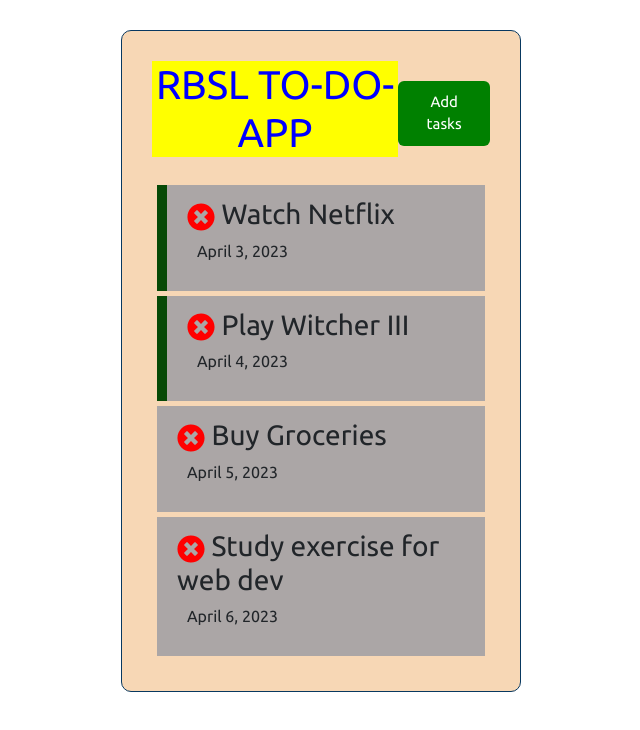
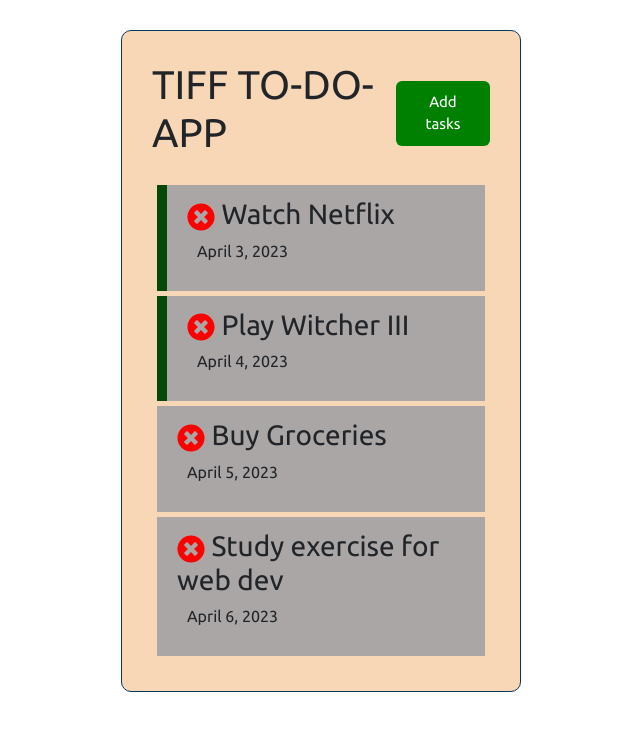
Before and after one commit to TayloPortfolioWebsites/reactExercise2, a React (Create React App) app in the folder reactapp1/: page / in a window 1280 px wide. Shown: the top 730 px of the page, without its empty margins (319-959 px from the left). Built offline with nearby package versions, Linux system fonts and the light colour scheme.

Commit message:
run npm run build

```diff
--- a/reactapp1/package.json
+++ b/reactapp1/package.json
@@ -6,6 +6,7 @@
     "@testing-library/jest-dom": "^5.16.5",
     "@testing-library/react": "^13.4.0",
     "@testing-library/user-event": "^13.5.0",
+    "json-server": "^0.17.3",
     "react": "^18.2.0",
     "react-dom": "^18.2.0",
     "react-icons": "^4.8.0",
--- a/reactapp1/src/components/Header.js
+++ b/reactapp1/src/components/Header.js
@@ -8,8 +8,8 @@ const Header = ({title, onAdd, showAdd}) => {
     // }
   return (
     <header className='header'>
-        <h1 style={{textAlign: 'center', backgroundColor: 'yellow', color: 'blue'}}>
-            RBSL TO-DO-APP
+        <h1 style={{textAlign: 'left'}}>
+            TIFF TO-DO-APP
         </h1>
         <Button text={showAdd ? 'Close' : 'Add tasks'} color={showAdd ? 'red' : 'green'} clickEvent={onAdd}/>
         {/* <Button text={'Delete'} color={'red'}/>
```
Also changed, not shown: 1 other file (tests, documents, lock files or other folders).
